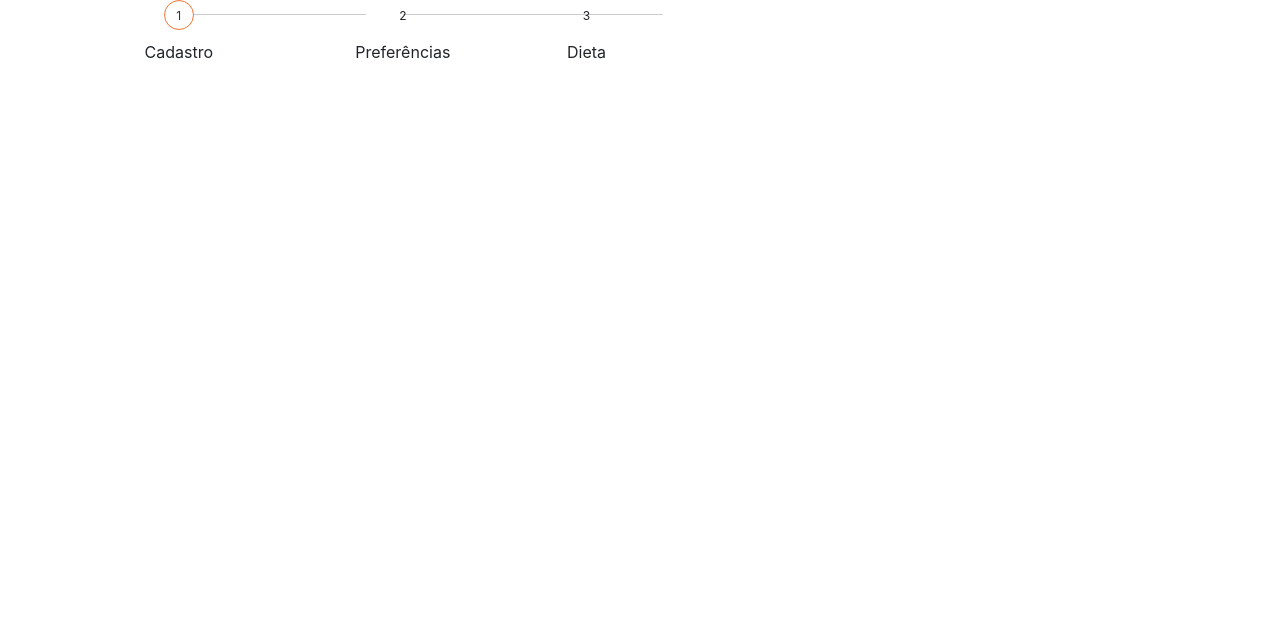
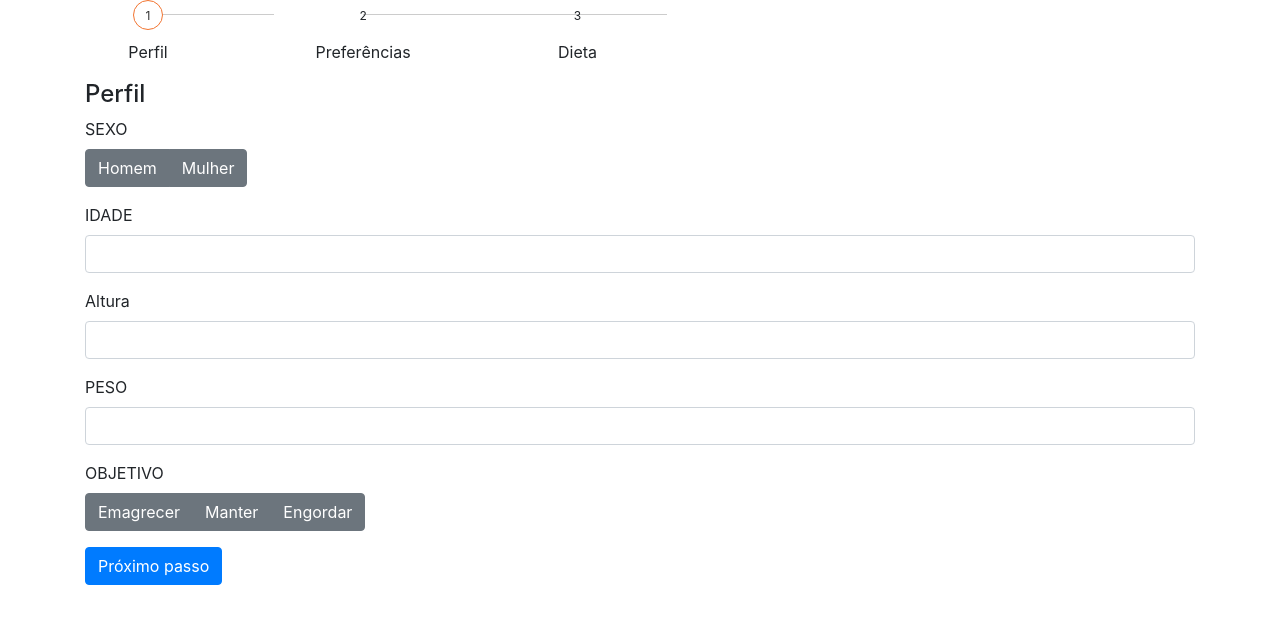
Before and after one commit to ManuelNeto/Intelligent_Diet, an Angular app in the folder intelligenteDiet/: page /home in a window 1280 px wide. Shown: the top 624 px of the page. Built offline with nearby package versions, Linux system fonts and the light colour scheme.

Commit message:
Criação da view home

```diff
--- a/intelligenteDiet/src/app/home/home.component.html
+++ b/intelligenteDiet/src/app/home/home.component.html
@@ -2,17 +2,27 @@
   <div class="stepwizard col-md-offset-3">
       <div class="stepwizard-row setup-panel">
         <div class="stepwizard-step">
-          <a href="#register" type="button" class="btn btn-primary btn-circle">1</a>
-          <p>Cadastro</p>
+          <a type="button" (click)="setViewToShow('profile')" class="btn btn-primary btn-circle">1</a>
+          <p>Perfil</p>
         </div>
         <div class="stepwizard-step">
-          <a href="#preferences" type="button" class="btn btn-default btn-circle" disabled="disabled">2</a>
+          <a type="button" (click)="setViewToShow('preferences')" class="btn btn-default btn-circle" disabled="disabled">2</a>
           <p>Preferências</p>
         </div>
         <div class="stepwizard-step">
-          <a href="#diet" type="button" class="btn btn-default btn-circle" disabled="disabled">3</a>
+          <a type="button" (click)="setViewToShow('diet')" class="btn btn-default btn-circle" disabled="disabled">3</a>
           <p>Dieta</p>
         </div>
       </div>
   </div>
 <div>
+
+<div *ngIf="showProfile">
+  <app-register></app-register>
+</div>
+<div *ngIf="showPreferences">
+  <app-preferences></app-preferences>
+<div>
+<div *ngIf="showDiet">
+  <app-diet></app-diet>
+</div>
--- a/intelligenteDiet/src/app/home/home.component.ts
+++ b/intelligenteDiet/src/app/home/home.component.ts
@@ -7,9 +7,35 @@ import { Component, OnInit } from '@angular/core';
 })
 export class HomeComponent implements OnInit {
 
-  constructor() { }
+  showProfile: boolean = true;
+  showPreferences: boolean = false;
+  showDiet: boolean = false;
+
+  constructor() {
+
+  }
+
+  public setViewToShow = function(view){
+    if(view == 'profile'){
+      console.log('profile');
+      this.showProfile = true;
+      this.showPreferences = false;
+      this.showDiet = false;
+    }else if(view == 'preferences'){
+      console.log('preferences');
+      this.showProfile = false;
+      this.showPreferences = true;
+      this.showDiet = false;
+    }else if(view == 'diet'){
+      console.log('diet');
+      this.showProfile = false;
+      this.showPreferences = false;
+      this.showDiet = true;
+    }
+  }
 
   ngOnInit() {
+
   }
 
 }
```
